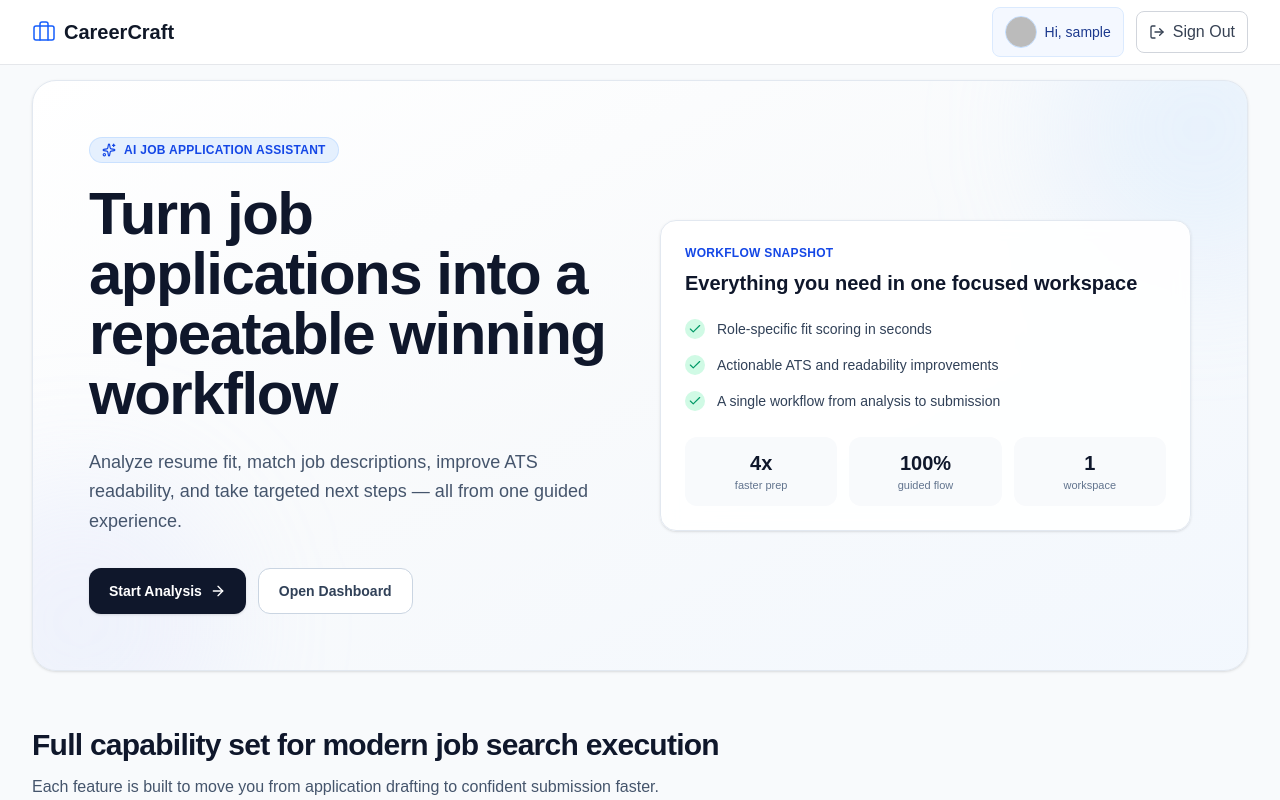
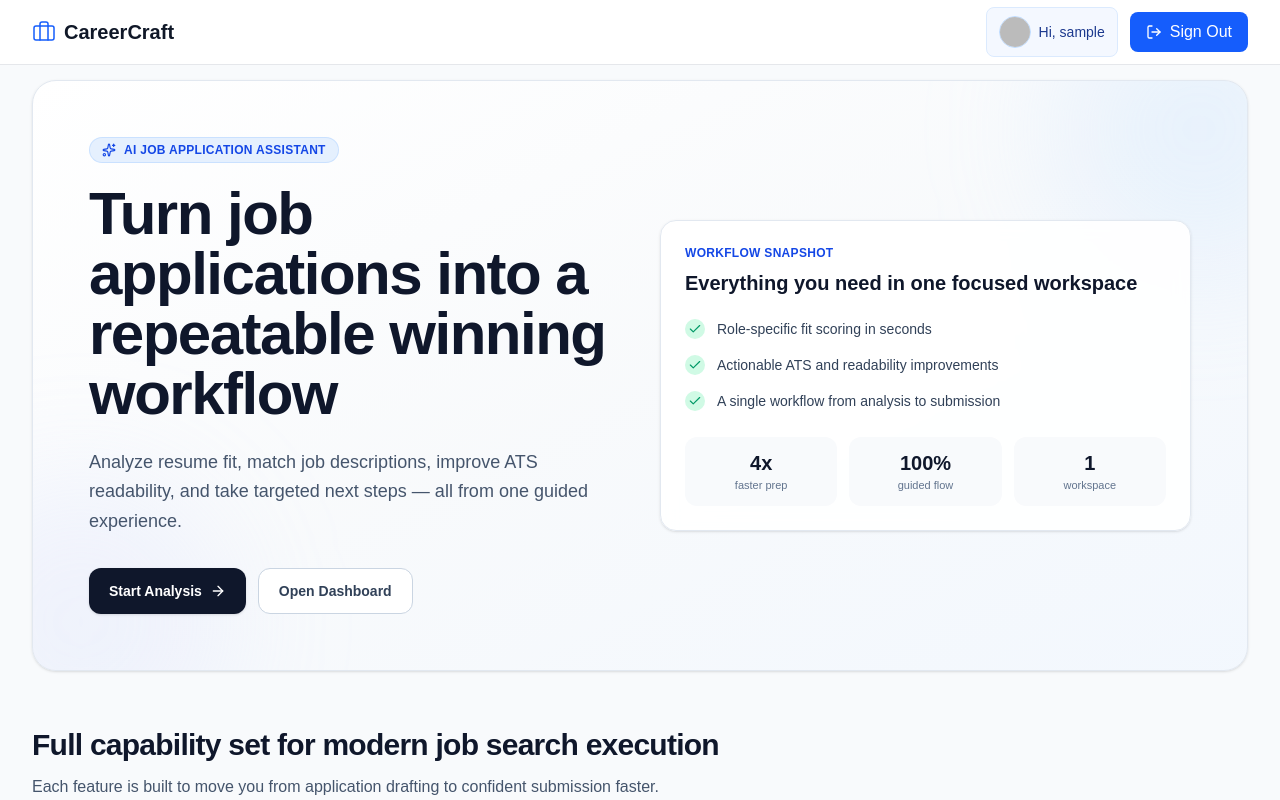
Before and after one commit to bh-official/CareerCraftt, a Next.js app: page / in a window 1280 px wide. Shown: the top 800 px of the page. Built offline with nearby package versions, Linux system fonts and the light colour scheme; no server answers; sample sign-in values are in the browser's storage.

Commit message:
fixed signout syling

```diff
--- a/src/components/AppHeader.jsx
+++ b/src/components/AppHeader.jsx
@@ -107,7 +107,7 @@ export default function AppHeader({ showAppLinks = true }) {
                 <button
                   type="button"
                   onClick={() => signOut({ redirectUrl: "/" })}
-                  className="flex items-center gap-1 sm:gap-2 px-3 py-2 border border-gray-300 rounded-lg text-sm sm:text-base text-gray-700 hover:bg-gray-100 transition-colors"
+                  className="flex items-center gap-1 sm:gap-2 px-3 sm:px-4 py-2 bg-blue-600 text-white rounded-lg hover:bg-blue-700 font-medium text-sm sm:text-base transition-colors"
                 >
                   <LogOut className="w-4 h-4" />
                   <span>Sign Out</span>
@@ -205,7 +205,7 @@ export default function AppHeader({ showAppLinks = true }) {
                       closeMenu();
                       signOut({ redirectUrl: "/" });
                     }}
-                    className="flex items-center gap-2 w-full px-3 py-2 border border-gray-300 rounded-lg text-gray-700 hover:bg-gray-100 transition-colors font-medium"
+                    className="flex items-center gap-2 w-full px-3 py-2 bg-blue-600 text-white rounded-lg hover:bg-blue-700 font-medium transition-colors"
                   >
                     <LogOut className="w-4 h-4" />
                     Sign Out
```
